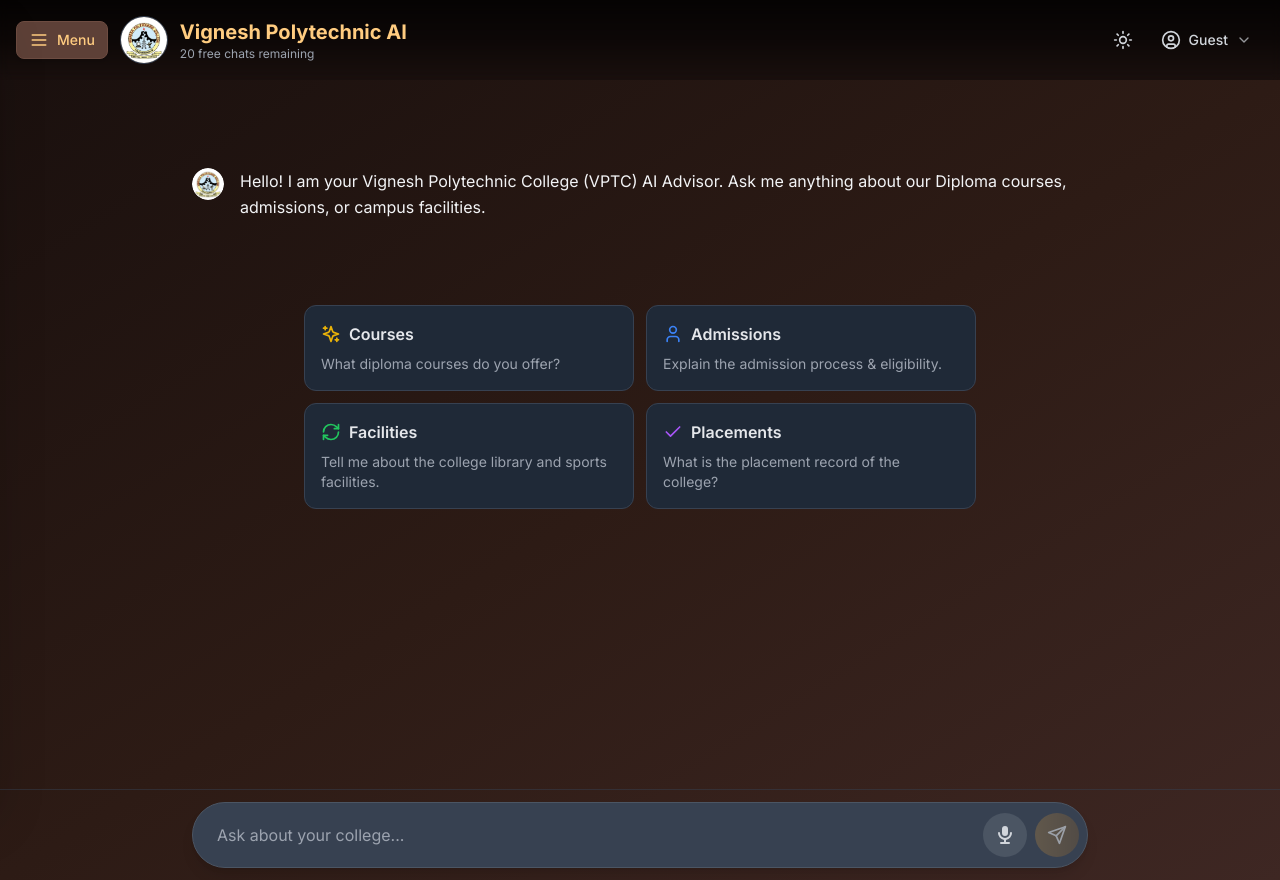
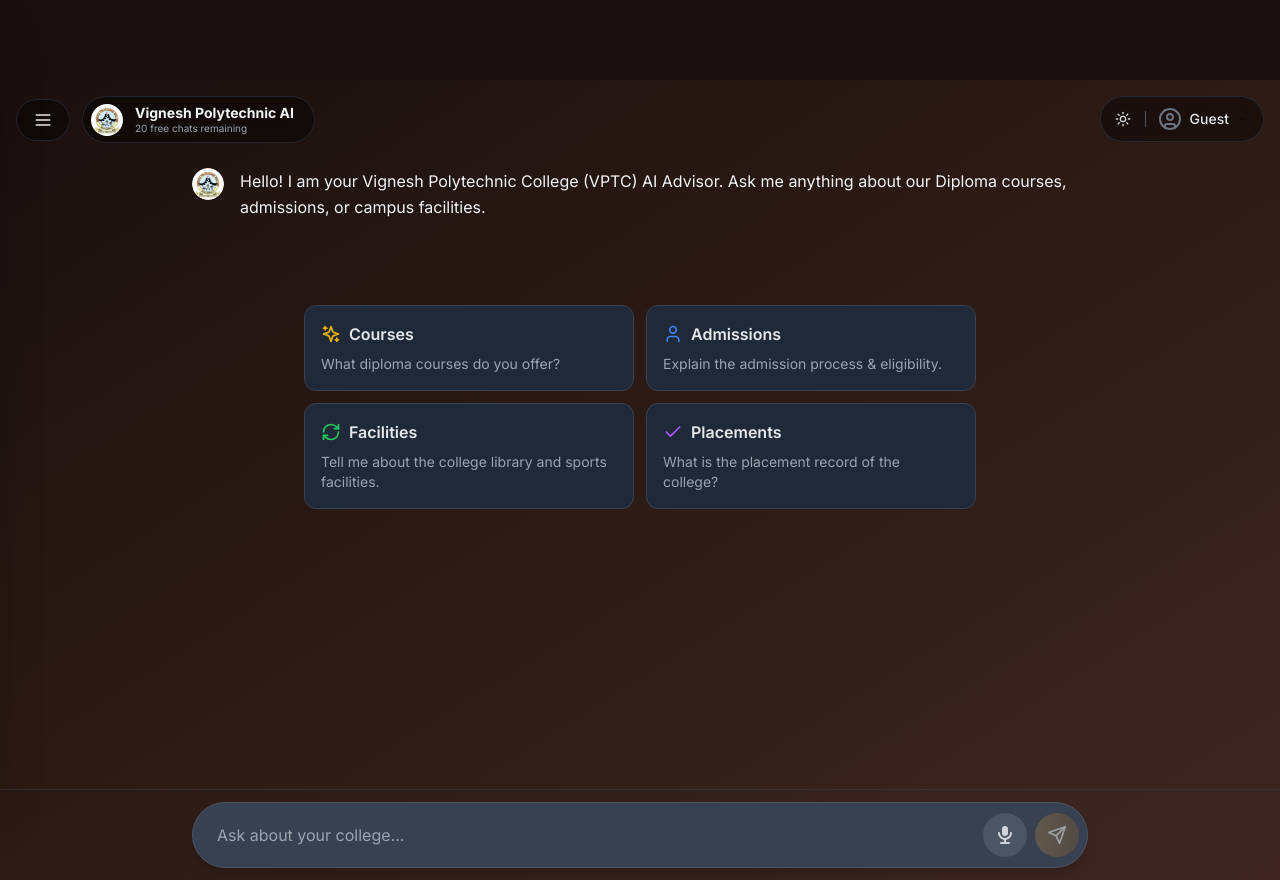
Before and after one commit to sri-vijay-git/vptc-ai-chatbot, a Next.js app in the folder frontend/: page /chat in a window 1280 px wide. Built offline with nearby package versions, Linux system fonts and the light colour scheme.

Commit message:
ui: remove history and copy buttons

```diff
--- a/frontend/app/(dashboard)/chat/page.tsx
+++ b/frontend/app/(dashboard)/chat/page.tsx
@@ -468,7 +468,7 @@
 
 
     return (
-        <div className="flex h-screen bg-gray-50 dark:bg-gray-900 overflow-hidden">
+        <div className="flex h-[100dvh] bg-gray-50 dark:bg-gray-900 overflow-hidden">
             {/* Sidebar - Fixed with left transition */}
             <div className={`fixed top-0 ${sidebarOpen ? 'left-0' : '-left-64'} w-64 h-full bg-[#efebe9] dark:bg-[#2d1b15] text-[#3e2723] dark:text-[#ffcc80] transition-all duration-300 ease-in-out flex flex-col z-50 shadow-2xl`}>
                 {/* Sidebar Header */}
@@ -544,7 +544,7 @@
             )}
 
             {/* Main Chat Area */}
-            <div className="flex flex-col flex-1 h-screen bg-gradient-to-br from-[#ffffff] via-[#fff8e1] to-[#ffe0b2] dark:from-[#1a100e] dark:via-[#2d1b15] dark:to-[#3e2723] overflow-hidden">
+            <div className="flex flex-col flex-1 h-[100dvh] bg-gradient-to-br from-[#ffffff] via-[#fff8e1] to-[#ffe0b2] dark:from-[#1a100e] dark:via-[#2d1b15] dark:to-[#3e2723] overflow-hidden relative">
                 {/* Signup Prompt Modal */}
                 <SignupPrompt
                     isOpen={showModal}
@@ -559,21 +559,22 @@
                     onLoadChat={loadChatFromHistory}
                 />
 
-                {/* Header */}
-                <header className="absolute top-0 w-full z-10 p-4 flex justify-between items-center bg-gradient-to-b from-white/80 via-white/50 to-transparent dark:from-black/80 dark:via-black/50 dark:to-transparent backdrop-blur-sm">
-                    <div className="flex items-center gap-3">
-                        {/* Sidebar Toggle - Simple icon on mobile, with text on desktop */}
+                {/* Header - Floating Elements */}
+                <header className="absolute top-0 w-full z-10 p-4 flex justify-between items-start pointer-events-none">
+                    {/* Left Actions */}
+                    <div className="flex flex-col sm:flex-row items-start sm:items-center gap-3 pointer-events-auto">
+                        {/* Sidebar Toggle */}
                         <button
                             onClick={() => setSidebarOpen(!sidebarOpen)}
-                            className="px-2 sm:px-3 py-2 bg-[#3e2723] hover:bg-[#5d4037] dark:bg-[#5d4037] dark:hover:bg-[#6d4c41] text-[#ffcc80] rounded-lg transition-colors shadow-md flex items-center gap-2 border border-[#5d4037] dark:border-[#6d4c41]"
+                            className="p-2.5 sm:px-4 sm:py-2.5 bg-white/60 hover:bg-white/90 dark:bg-black/40 dark:hover:bg-black/70 backdrop-blur-md text-gray-800 dark:text-gray-200 rounded-full transition-all shadow-sm flex items-center gap-2 border border-gray-200/50 dark:border-gray-700/50"
                             title={sidebarOpen ? "Close Sidebar" : "Open Sidebar"}
                         >
                             {sidebarOpen ? <X className="w-5 h-5" /> : <Menu className="w-5 h-5" />}
-                            <span className="hidden sm:inline text-sm font-medium">{sidebarOpen ? 'Close' : 'Menu'}</span>
                         </button>
 
-                        {/* Logo - Hidden on mobile */}
-                        <Link href="/" className="hidden md:block relative w-12 h-12 rounded-full overflow-hidden border border-gray-200 dark:border-gray-700 hover:border-[#5d4037] dark:hover:border-[#ffcc80] transition-colors cursor-pointer">
+                        {/* Logo & Title - Floating Badge */}
+                        <div className="hidden md:flex items-center gap-3 px-2 py-1.5 bg-white/60 dark:bg-black/40 backdrop-blur-md rounded-full border border-gray-200/50 dark:border-gray-700/50 shadow-sm">
+                            <Link href="/" className="relative w-8 h-8 rounded-full overflow-hidden shrink-0">
                                 <Image
                                     src="/logo.png"
                                     alt="VPTC Logo"
@@ -581,59 +582,42 @@
                                     className="object-cover"
                                 />
                             </Link>
-
-                        {/* Title - Hidden on mobile */}
-                        <div className="hidden md:block">
+                            <div className="pr-3">
                                 <Link href="/" className="hover:opacity-80 transition-opacity">
-                                <h1 className="text-xl font-bold text-[#3e2723] dark:text-[#ffcc80]">Vignesh Polytechnic AI</h1>
+                                    <h1 className="text-sm font-bold text-gray-900 dark:text-gray-100">Vignesh Polytechnic AI</h1>
                                 </Link>
                                 {isGuest && remaining > 0 && (
-                                <p className="text-xs text-gray-500 dark:text-gray-400">
-                                    {remaining} free {remaining === 1 ? 'chat' : 'chats'} remaining
+                                    <p className="text-[10px] text-gray-500 dark:text-gray-400 -mt-0.5">
+                                        {remaining} free chats remaining
                                     </p>
                                 )}
                             </div>
                         </div>
-                    <div className="flex items-center gap-2">
-                        {/* History & Save Buttons */}
-                        {!isGuest && (
-                            <>
-                                <button
-                                    onClick={() => setShowHistoryModal(true)}
-                                    className="p-2 text-gray-600 dark:text-gray-300 hover:text-primary transition-colors"
-                                    title="Chat History"
-                                >
-                                    <RefreshCw className="w-5 h-5" />
-                                </button>
-                                <button
-                                    onClick={handleSaveChat}
-                                    className="p-2 text-gray-600 dark:text-gray-300 hover:text-primary transition-colors"
-                                    title="Save Chat"
-                                >
-                                    <Copy className="w-5 h-5" />
-                                </button>
-                            </>
-                        )}
+                    </div>
 
+                    {/* Right Actions */}
+                    <div className="flex items-center gap-1.5 p-1.5 bg-white/60 dark:bg-black/40 backdrop-blur-md rounded-full shadow-sm border border-gray-200/50 dark:border-gray-700/50 pointer-events-auto">
                         {/* Theme Toggle */}
                         <button
                             onClick={toggleTheme}
-                            className="p-2 text-gray-600 dark:text-gray-300 hover:text-primary dark:hover:text-primary transition-colors"
+                            className="p-2 rounded-full text-gray-600 dark:text-gray-300 hover:bg-gray-200/50 dark:hover:bg-gray-700/50 transition-colors"
                             title={`Switch to ${theme === "dark" ? "light" : "dark"} mode`}
                         >
-                            {theme === "dark" ? <Sun className="w-5 h-5" /> : <Moon className="w-5 h-5" />}
+                            {theme === "dark" ? <Sun className="w-4 h-4" /> : <Moon className="w-4 h-4" />}
                         </button>
+
+                        <div className="w-[1px] h-4 bg-gray-300 dark:bg-gray-600"></div>
 
                         {/* User Profile Button */}
                         <div className="relative" ref={profileDropdownRef}>
                             <button
                                 onClick={() => setShowProfileDropdown(!showProfileDropdown)}
-                                className="flex items-center gap-2 px-3 py-2 text-gray-600 dark:text-gray-300 hover:bg-black/5 dark:hover:bg-white/10 rounded-lg transition-all"
+                                className="flex items-center gap-2 p-1 pl-1.5 pr-2 rounded-full hover:bg-gray-200/50 dark:hover:bg-gray-700/50 transition-colors"
                             >
                                 {isGuest ? (
-                                    <UserCircle className="w-5 h-5" />
+                                    <UserCircle className="w-6 h-6 text-gray-500" />
                                 ) : (
-                                    <div className="w-7 h-7 rounded-full overflow-hidden ring-2 ring-[#8B6F47]/40 flex-shrink-0">
+                                    <div className="w-7 h-7 rounded-full overflow-hidden">
                                         {profilePic ? (
                                             <img src={profilePic} alt="Profile" className="w-full h-full object-cover" />
                                         ) : (
@@ -643,10 +627,10 @@
                                         )}
                                     </div>
                                 )}
-                                <span className="text-sm hidden md:inline font-medium">
+                                <span className="text-sm hidden md:inline font-medium text-gray-700 dark:text-gray-200">
                                     {isGuest ? 'Guest' : (userEmail?.split('@')[0] || 'User')}
                                 </span>
-                                <ChevronDown className="w-4 h-4 opacity-70" />
+                                <ChevronDown className="w-3 h-3 opacity-70" />
                             </button>
 
                             {/* Dropdown Menu */}
```
Lines whose indentation alone changed are shown as unchanged.
